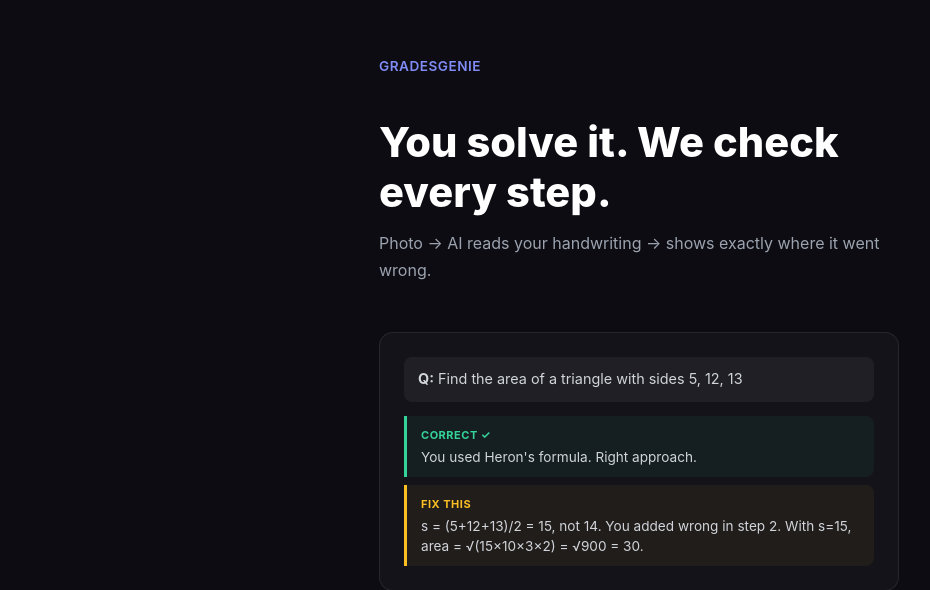
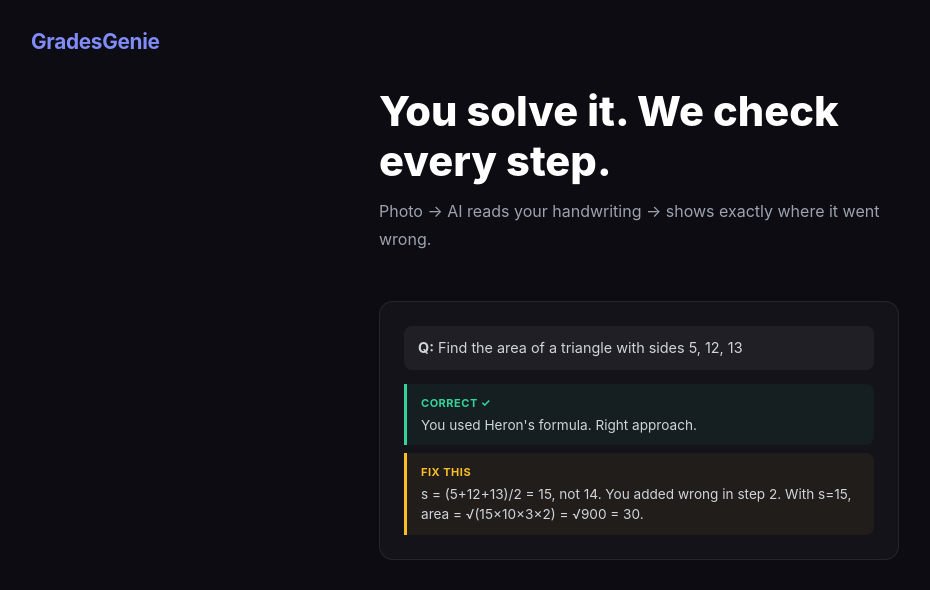
Before and after one commit to sripada-sys/collegeadvisor, a Flask app: page / in a window 1280 px wide. Shown: the top 590 px of the page, without its empty margins (1-931 px from the left). Run offline with Flask 3, Linux system fonts and the light colour scheme; some libraries are stand-ins or nearby versions.

Commit message:
Brand: top-left, larger

```diff
--- a/templates/landing.html
+++ b/templates/landing.html
@@ -26,11 +26,13 @@
 
         /* Brand */
         .brand {
-            font-size: 0.85rem;
-            font-weight: 600;
-            letter-spacing: 0.5px;
+            position: fixed;
+            top: 24px;
+            left: 32px;
+            font-size: 1.3rem;
+            font-weight: 700;
+            letter-spacing: -0.3px;
             color: #818CF8;
-            margin-bottom: 40px;
         }
 
         /* Headline */
@@ -105,8 +107,9 @@
 </head>
 <body>
 
+<div class="brand">GradesGenie</div>
+
 <div class="page">
-    <div class="brand">GRADESGENIE</div>
 
     <h1>You solve it. We check every step.</h1>
     <p class="tagline">Photo → AI reads your handwriting → shows exactly where it went wrong.</p>
```
